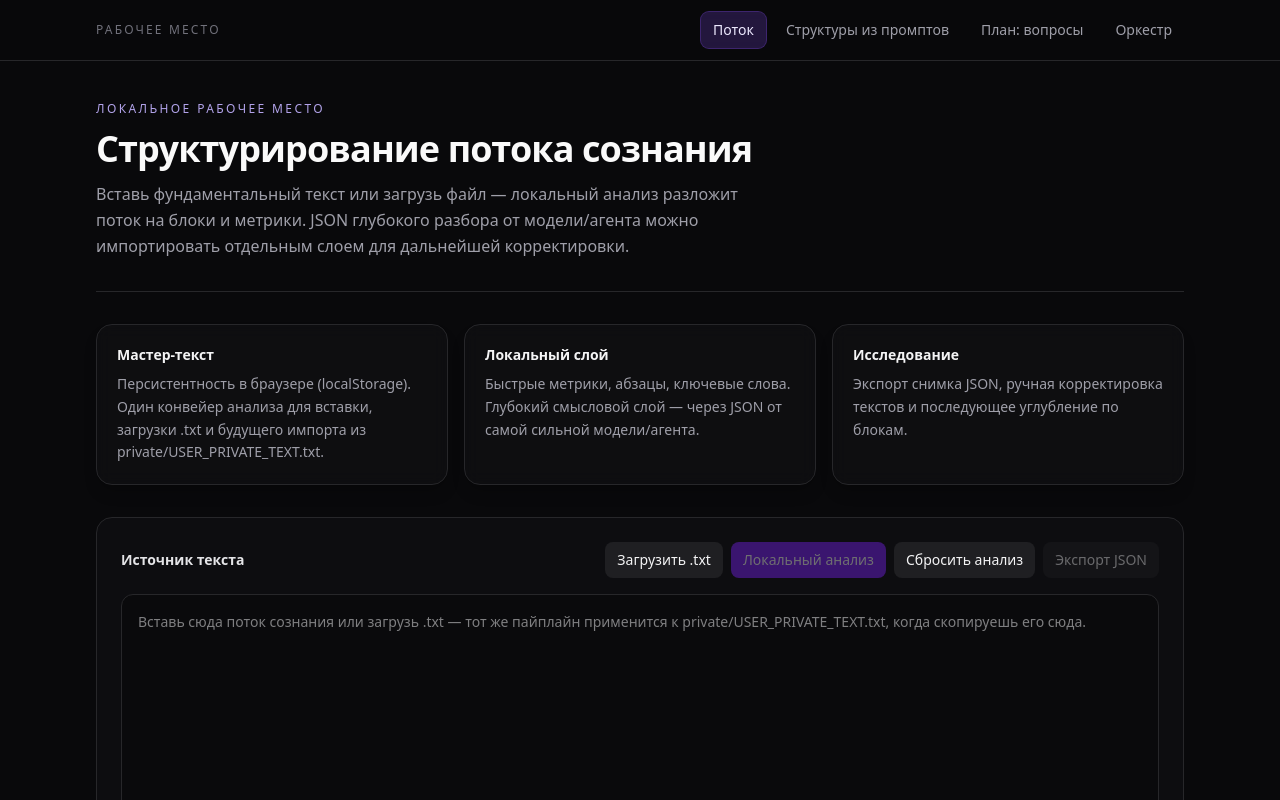
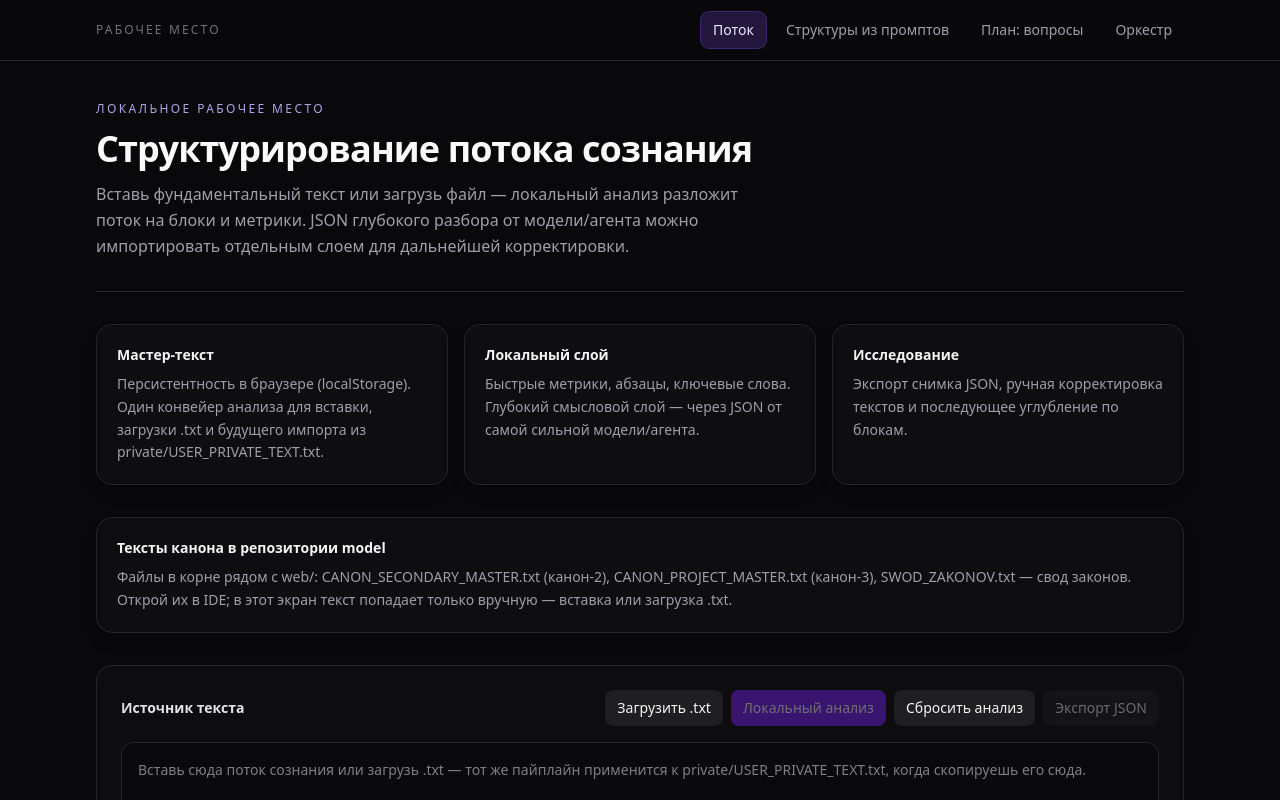
Before and after one commit to Goncharov108/model, a React (Vite) app in the folder web/: page / in a window 1280 px wide. Shown: the top 800 px of the page. Built offline with nearby package versions, Linux system fonts and the light colour scheme.

Commit message:
Фаза 2 (план): карточка канонов на экране «Поток».
Подсказка с путями CANON_* и SWOD в корне model; чеклист в PLAN обновлён; строка в истории SWOD.

```diff
--- a/web/src/routes/StreamWorkspace.tsx
+++ b/web/src/routes/StreamWorkspace.tsx
@@ -91,6 +91,11 @@ export function StreamWorkspace() {
           <SurfaceCard key={card.title} title={card.title} description={card.description} />
         ))}
       </section>
+
+      <SurfaceCard
+        title="Тексты канона в репозитории model"
+        description="Файлы в корне рядом с web/: CANON_SECONDARY_MASTER.txt (канон-2), CANON_PROJECT_MASTER.txt (канон-3), SWOD_ZAKONOV.txt — свод законов. Открой их в IDE; в этот экран текст попадает только вручную — вставка или загрузка .txt."
+      />
 
       <section className="space-y-4 rounded-2xl border border-zinc-800 bg-zinc-900/30 p-4 sm:p-6">
         <div className="flex flex-wrap items-center justify-between gap-3">
```
Also changed, not shown: 2 other files (tests, documents, lock files or other folders).
